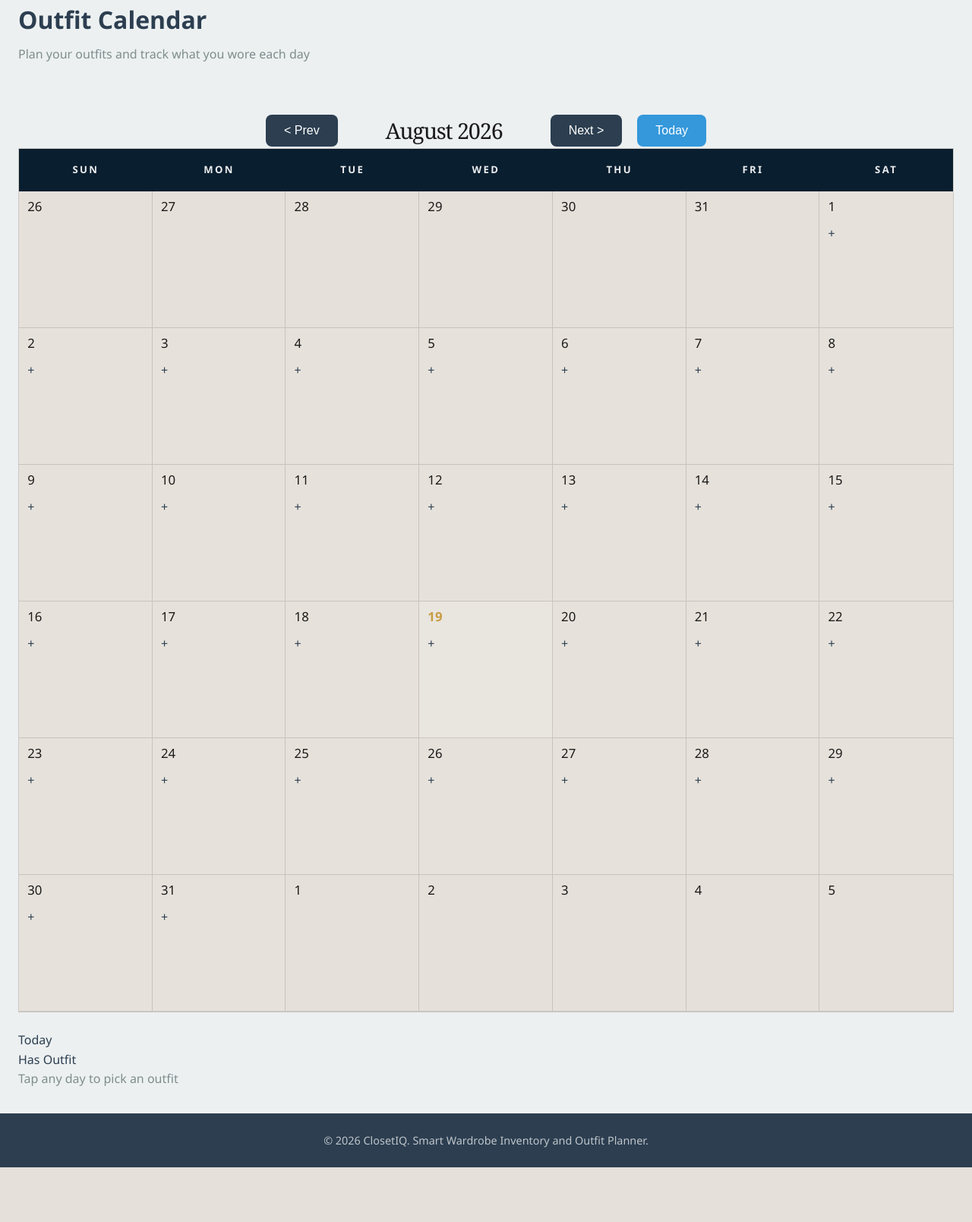
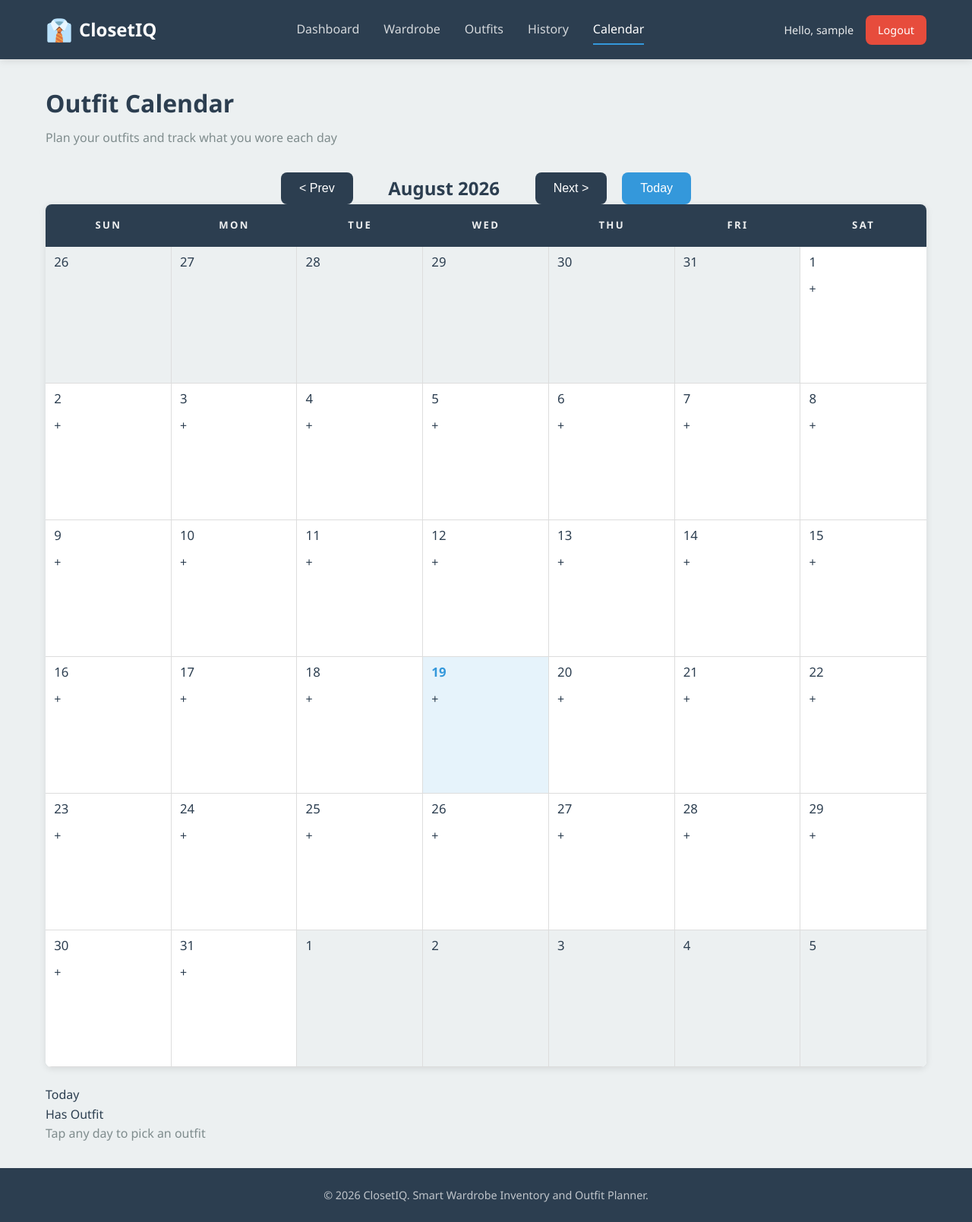
Before and after one commit to sherlynmuthoni52-ops/ClosetIQ2, a PHP site: page /calendar.php in a window 1280 px wide. Shown: the whole page at 76% size. Before the commit the page ends 1537 px from the top, so only its background shows below. Run offline with PHP 8.4, Linux system fonts and the light colour scheme; the visitor is signed in with stand-in values (Sample User, id 1); data that the repository does not hold is empty.

Commit message:
Fix calendar outfit icons and add navigation to calendar.php

```diff
--- a/css/style.css
+++ b/css/style.css
@@ -886,50 +886,8 @@ a:hover {
 }
 
 /* Calendar Page */
-.calendar-page .main-header {
-    display: none;
-}
-
-.calendar-page .main-content {
-    padding-top: 0;
-    min-height: 100vh;
-}
-
-.calendar-page .container {
-    max-width: 1580px;
-    padding: 0 1.5rem;
-}
-
 .calendar-wrapper {
-    max-width: 1580px;
     margin: 0 auto;
-    padding-top: 2rem;
-}
-
-.calendar-header-row {
-    display: flex;
-    justify-content: space-between;
-    align-items: center;
-    gap: 1rem;
-    margin-bottom: 0.5rem;
-}
-
-.calendar-header-row h1 {
-    margin: 0;
-    font-size: clamp(2.8rem, 4vw, 5rem);
-    line-height: 0.98;
-    color: #1b1a1a;
-    font-family: Georgia, 'Times New Roman', serif;
-    font-weight: 400;
-    letter-spacing: -0.06em;
-}
-
-.calendar-subtitle {
-    margin: 0 0 1.8rem;
-    color: rgba(27, 26, 26, 0.6);
-    font-size: 1.2rem;
-    line-height: 1.5;
-    max-width: 900px;
 }
 
 .calendar-controls {
@@ -962,29 +920,23 @@ a:hover {
 }
 
 .calendar-month-year {
-    font-size: clamp(1.8rem, 2vw, 3rem);
-    font-weight: 500;
-    color: #1b1a1a;
-    min-width: 240px;
+    font-size: 1.5rem;
+    font-weight: 600;
+    color: var(--primary-color);
+    min-width: 200px;
     text-align: center;
     margin: 0;
-    letter-spacing: -0.04em;
-    font-family: Georgia, 'Times New Roman', serif;
 }
 
 .calendar-card {
     padding: 0;
     overflow: hidden;
-    border-radius: 0;
-    box-shadow: none;
-    background: #e5e1db;
-    border: 1px solid rgba(27, 26, 26, 0.12);
 }
 
 .calendar-weekdays {
     display: grid;
     grid-template-columns: repeat(7, minmax(0, 1fr));
-    background: #091e2f;
+    background: var(--primary-color);
 }
 
 .weekday {
@@ -1000,18 +952,18 @@ a:hover {
 .calendar-grid {
     display: grid;
     grid-template-columns: repeat(7, minmax(0, 1fr));
-    background-color: #e4dfd8;
+    background-color: var(--white);
     transition: opacity 0.2s ease;
 }
 
 .calendar-day {
     min-height: 180px;
     padding: 0.65rem 0.7rem 0.9rem;
-    border-right: 1px solid rgba(27, 26, 26, 0.15);
-    border-bottom: 1px solid rgba(27, 26, 26, 0.15);
-    background-color: rgba(255, 255, 255, 0.08);
+    border-right: 1px solid var(--border-color);
+    border-bottom: 1px solid var(--border-color);
+    background-color: var(--white);
     cursor: pointer;
-    transition: background 0.2s ease, transform 0.2s ease;
+    transition: background 0.2s ease;
     position: relative;
     display: flex;
     flex-direction: column;
@@ -1023,31 +975,31 @@ a:hover {
 }
 
 .calendar-day:hover {
-    background-color: rgba(255, 255, 255, 0.2);
+    background-color: var(--light-bg);
 }
 
 .calendar-day.other-month {
-    background-color: rgba(255, 255, 255, 0.02);
-    color: rgba(27, 26, 26, 0.25);
+    background-color: var(--light-bg);
+    color: var(--text-light);
 }
 
 .calendar-day.today {
-    background-color: rgba(255, 255, 255, 0.18);
+    background-color: rgba(52, 152, 219, 0.12);
 }
 
 .calendar-day.today .day-number {
-    color: #c79d43;
+    color: var(--secondary-color);
     font-weight: 700;
 }
 
 .calendar-day.has-outfit {
-    background-color: rgba(255, 255, 255, 0.06);
+    background-color: var(--white);
 }
 
 .day-number {
     font-weight: 500;
     font-size: 1.05rem;
-    color: #1b1a1a;
+    color: var(--text-dark);
     margin-bottom: 0.8rem;
     width: fit-content;
     line-height: 1.2;
@@ -1122,6 +1074,95 @@ a:hover {
 
 .calendar-day.has-outfit .outfit-count-badge {
     margin-top: 0.15rem;
+}
+
+/* Outfit icons inside a calendar day — kept small so they stay within the cell */
+.calendar-day {
+    overflow: hidden;
+}
+
+.outfit-single {
+    display: flex;
+    align-items: center;
+    justify-content: center;
+    width: 100%;
+    margin-top: auto;
+}
+
+.outfit-single-img {
+    width: 100%;
+    max-height: 112px;
+    object-fit: contain;
+    border-radius: 10px;
+    background: rgba(255, 255, 255, 0.9);
+    box-shadow: 0 2px 8px rgba(27, 26, 26, 0.08);
+}
+
+.outfit-placeholder {
+    display: flex;
+    align-items: center;
+    justify-content: center;
+    width: 48px;
+    height: 48px;
+    background: rgba(255, 255, 255, 0.4);
+    border-radius: 10px;
+    font-size: 1.4rem;
+}
+
+.outfit-stack {
+    display: flex;
+    flex-wrap: wrap;
+    align-items: center;
+    justify-content: center;
+    gap: 0.3rem;
+    margin-top: auto;
+    width: 100%;
+}
+
+.outfit-stack-img {
+    width: 42px;
+    height: 42px;
+    object-fit: cover;
+    border-radius: 8px;
+    background: rgba(255, 255, 255, 0.9);
+    box-shadow: 0 1px 4px rgba(27, 26, 26, 0.1);
+}
+
+.outfit-stack-more {
+    display: flex;
+    align-items: center;
+    justify-content: center;
+    min-width: 42px;
+    height: 42px;
+    padding: 0 0.35rem;
+    border-radius: 8px;
+    background: rgba(255, 255, 255, 0.55);
+    color: #1b1a1a;
+    font-size: 1.1rem;
+    font-weight: 600;
+}
+
+.outfit-mini-badge {
+    display: inline-block;
+    margin-top: 0.25rem;
+    padding: 0.15rem 0.45rem;
+    border-radius: 999px;
+    background: rgba(255, 255, 255, 0.88);
+    color: #1b1a1a;
+    font-size: 0.68rem;
+    font-weight: 600;
+}
+
+.wear-badge {
+    position: absolute;
+    top: 0.45rem;
+    right: 0.45rem;
+    background: #c79d43;
+    color: #091e2f;
+    font-size: 0.65rem;
+    font-weight: 700;
+    padding: 0.1rem 0.35rem;
+    border-radius: 999px;
 }
 
 /* Bottom Sheet Overlay */
@@ -1483,6 +1524,18 @@ a:hover {
         display: none;
     }
 
+    .outfit-stack-img,
+    .outfit-stack-more,
+    .outfit-placeholder {
+        width: 28px;
+        height: 28px;
+        font-size: 0.9rem;
+    }
+
+    .outfit-single-img {
+        max-height: 56px;
+    }
+
     .weekday {
         padding: 0.5rem 0.2rem;
         font-size: 0.7rem;
--- a/includes/header.php
+++ b/includes/header.php
@@ -17,7 +17,7 @@ $user = get_logged_in_user();
     <title>ClosetIQ<?php echo isset($pageTitle) ? ' - ' . htmlspecialchars($pageTitle) : ''; ?></title>
     <link rel="stylesheet" href="css/style.css">
 </head>
-<body class="<?php echo $currentPage === 'calendar.php' ? 'calendar-page' : ''; ?>">
+<body>
     <header class="main-header">
         <div class="container">
             <a href="dashboard.php" class="logo">
```
